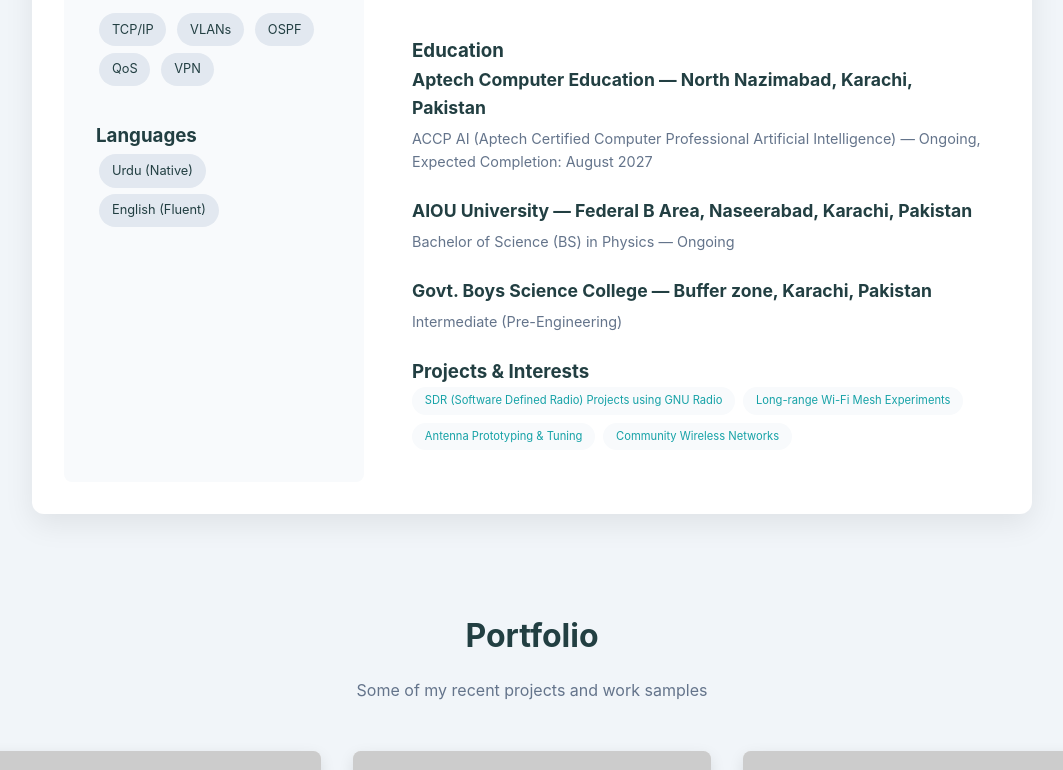
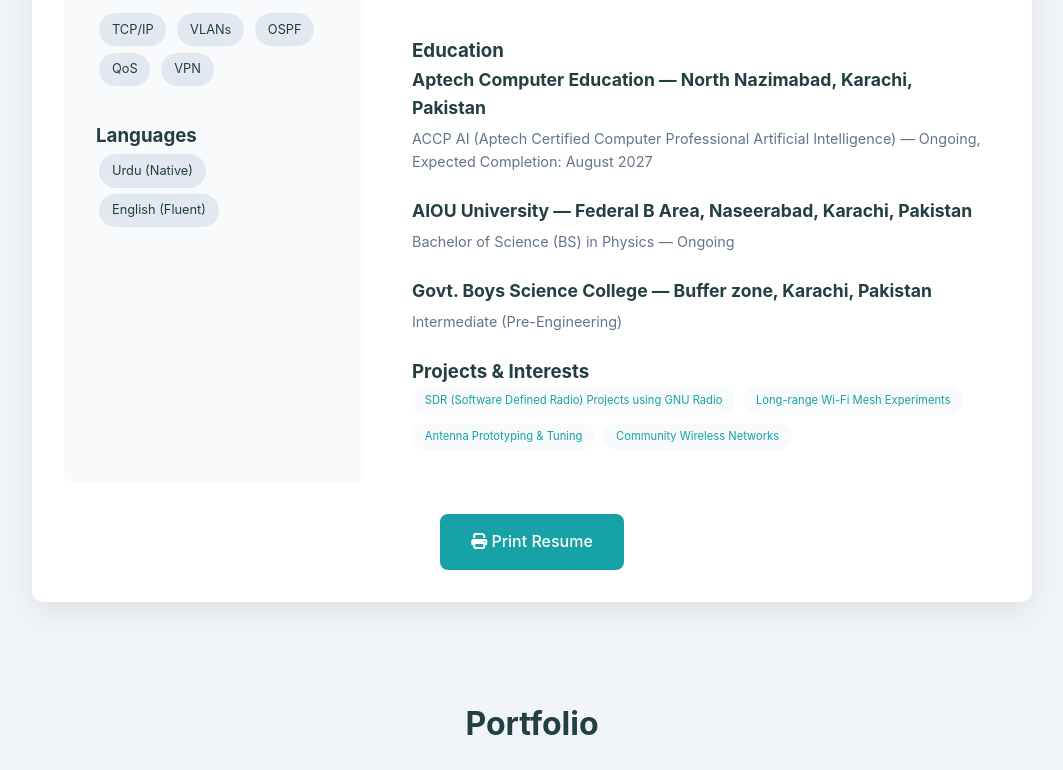
Before and after one commit to BilalDeveloperr/bilal-portfolio-rf, a plain HTML site: page index.html in a window 1280 px wide. Shown: the part 1765-2535 px from the top of the page, without its empty margins (108-1171 px from the left). Drawn offline with Linux system fonts and the light colour scheme; placeholder pictures from the web are drawn by us.

Commit message:
Update index.html

```diff
--- a/index.html
+++ b/index.html
@@ -690,6 +690,13 @@
                 </div>
             </main>
         </div>
+
+                        <!-- Add this in your resume section -->
+<div class="print-btn-container" style="text-align: center; margin-top: 2rem;">
+    <a href="Bilal RF Engineer 3.pdf" class="btn" target="_blank">
+        <i class="fas fa-print"></i> Print Resume
+    </a>
+</div>
     </section>
 
     <!-- Portfolio Section -->
@@ -847,17 +854,18 @@
         });
 
         // Print Resume Button
-        const printBtn = document.createElement('button');
-        printBtn.className = 'btn';
-        printBtn.innerHTML = '<i class="fas fa-print"></i> Print Resume';
-        printBtn.style.position = 'fixed';
-        printBtn.style.bottom = '20px';
-        printBtn.style.right = '20px';
-        printBtn.style.zIndex = '1000';
-        printBtn.addEventListener('click', () => {
-            window.print();
-        });
-        document.body.appendChild(printBtn);
+
+        // const printBtn = document.createElement('button');
+        // printBtn.className = 'btn';
+        // printBtn.innerHTML = '<i class="fas fa-print"></i> Print Resume';
+        // printBtn.style.position = 'fixed';
+        // printBtn.style.bottom = '20px';
+        // printBtn.style.right = '20px';
+        // printBtn.style.zIndex = '1000';
+        // printBtn.addEventListener('click', () => {
+        //     window.print();
+        // });
+        // document.body.appendChild(printBtn);
     </script>
 </body>
 </html>
```
